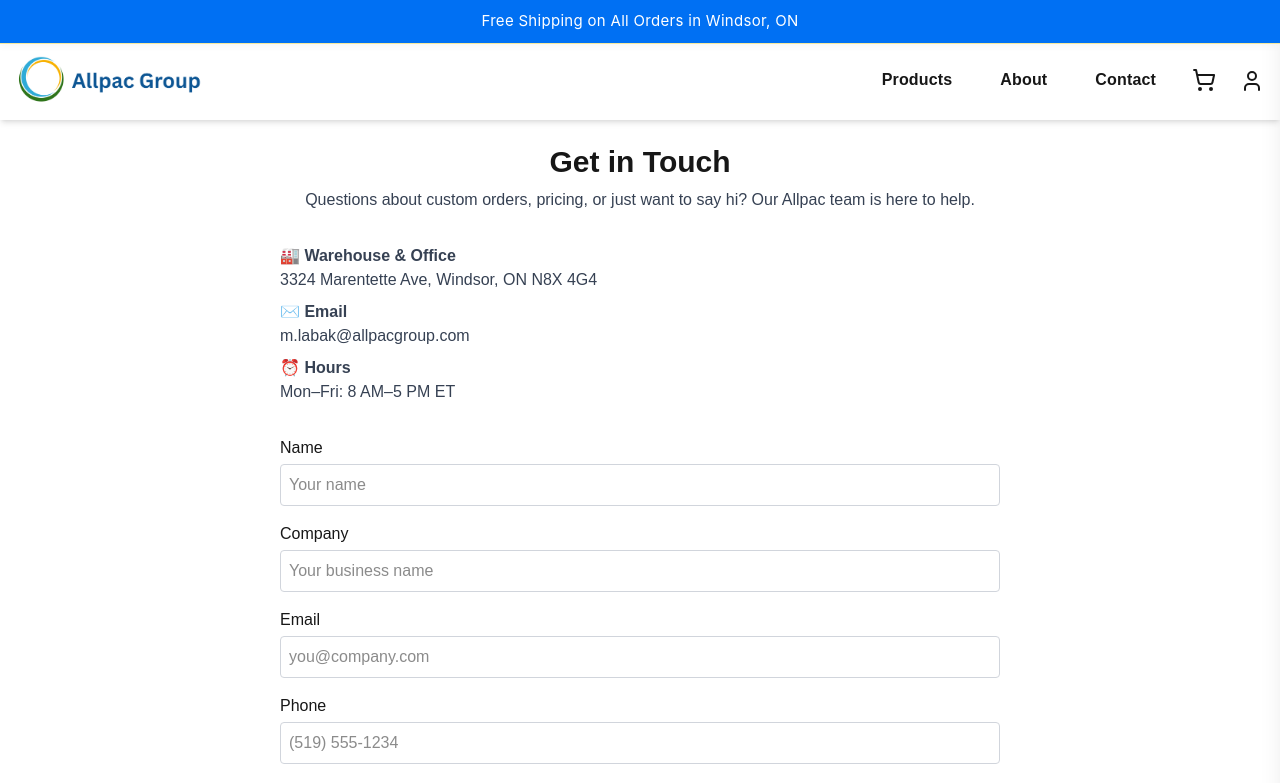
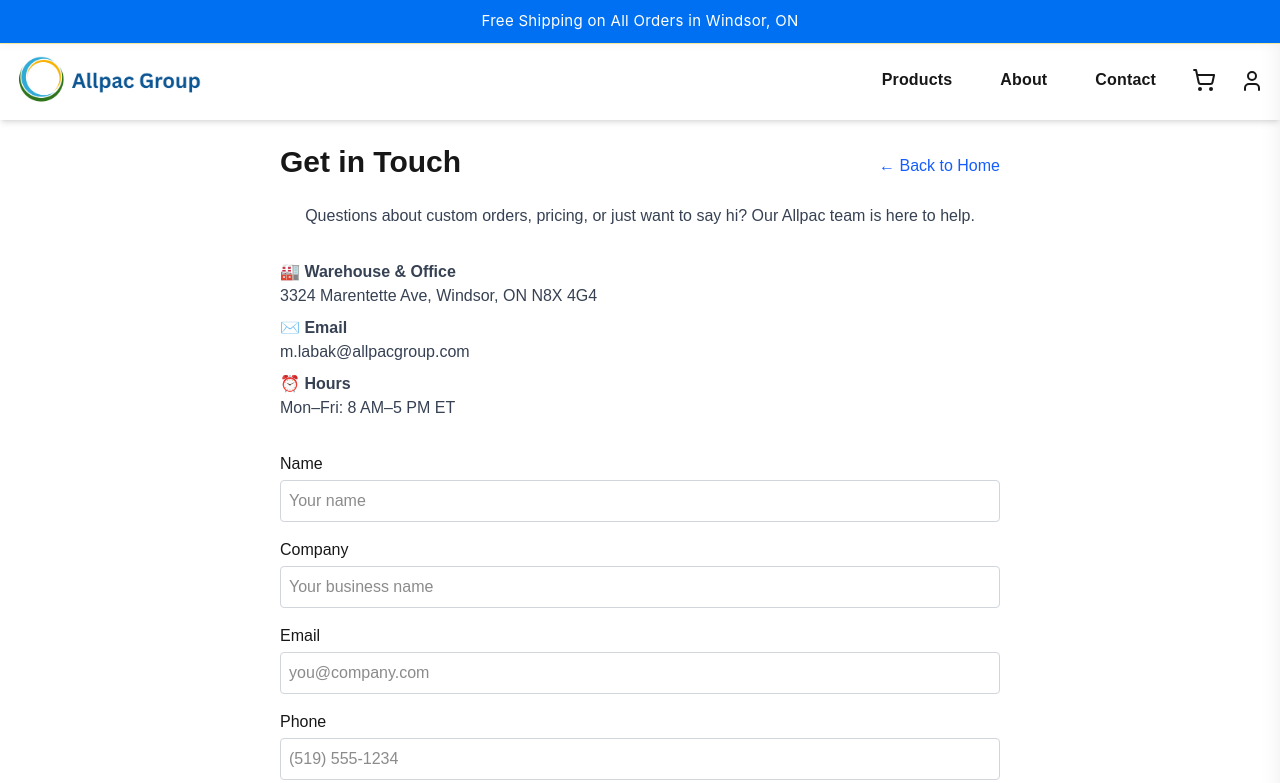
Before and after one commit to Emadedin1/allpacstore, a Next.js app: page /contact in a window 1280 px wide. Shown: the top 783 px of the page. Built offline with nearby package versions, Linux system fonts and the light colour scheme.

Commit message:
Update page.jsx

```diff
--- a/src/app/contact/page.jsx
+++ b/src/app/contact/page.jsx
@@ -1,10 +1,19 @@
-// src/app/contact/page.jsx
+"use client";
+import Link from "next/link";
+
 export default function ContactPage() {
   return (
     <div className="p-6 max-w-3xl mx-auto space-y-8">
+      {/* Top row with Back to Home */}
+      <div className="flex justify-between items-center mb-4">
+        <h1 className="text-3xl font-bold mb-2">Get in Touch</h1>
+        <Link href="/" className="text-blue-600 hover:underline whitespace-nowrap">
+          &larr; Back to Home
+        </Link>
+      </div>
+
       {/* Header */}
       <section className="text-center">
-        <h1 className="text-3xl font-bold mb-2">Get in Touch</h1>
         <p className="text-gray-700">
           Questions about custom orders, pricing, or just want to say hi? Our Allpac team is here to help.
         </p>
@@ -84,7 +93,6 @@ export default function ContactPage() {
           </button>
         </form>
       </section>
-
     </div>
   );
 }
```
